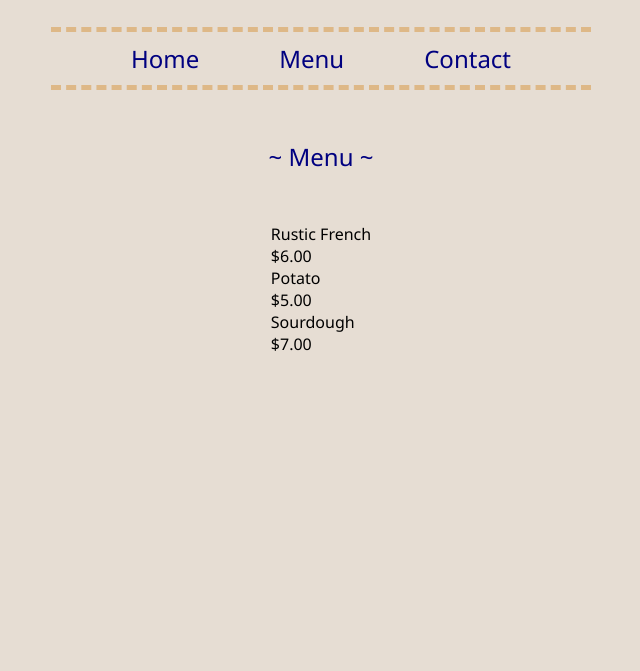
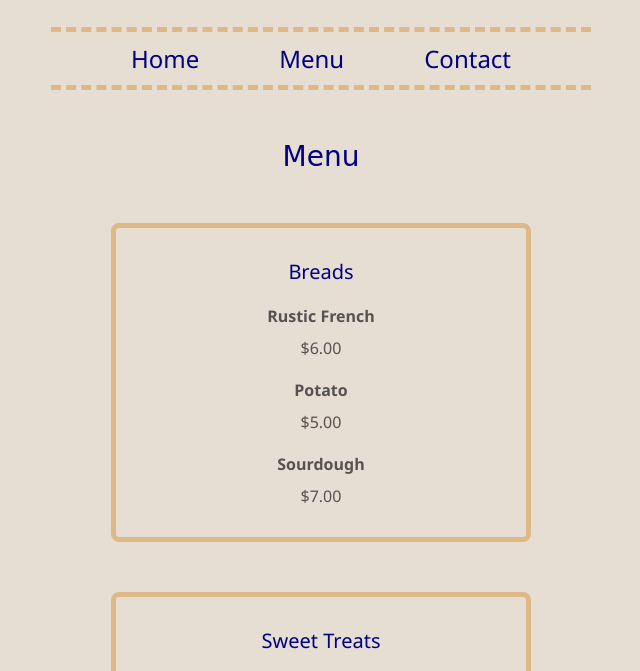
Before and after one commit to mckenziejones12/restaurantPage, a website built with webpack: page dist/index.html in a window 1280 px wide. Both pictures are taken after a click on the button "Menu". Shown: the part 118-789 px from the top of the page, without its empty margins (319-959 px from the left). Built offline with nearby package versions, Linux system fonts and the light colour scheme.

Commit message:
Add menu content

```diff
--- a/src/menu.js
+++ b/src/menu.js
@@ -8,7 +8,31 @@ export const renderMenu = (oldContent) => {
 
   const menuHeader = document.createElement("div");
   menuHeader.setAttribute("id", "menuHeader");
-  menuHeader.textContent = "~ Menu ~";
+  menuHeader.textContent = " Menu ";
+
+  const breadContainer = document.createElement("div");
+  breadContainer.setAttribute("class", "sectionContainer");
+  const breadHeader = document.createElement("div");
+  breadHeader.setAttribute("class", "sectionHeader");
+  breadHeader.textContent = "Breads";
+  const breadContent = document.createElement("div");
+  breadContent.setAttribute("class", "sectionContent");
+
+  const sweetContainer = document.createElement("div");
+  sweetContainer.setAttribute("class", "sectionContainer");
+  const sweetHeader = document.createElement("div");
+  sweetHeader.setAttribute("class", "sectionHeader");
+  sweetHeader.textContent = "Sweet Treats";
+  const sweetContent = document.createElement("div");
+  sweetContent.setAttribute("class", "sectionContent");
+
+  const sandwichContainer = document.createElement("div");
+  sandwichContainer.setAttribute("class", "sectionContainer");
+  const sandwichHeader = document.createElement("div");
+  sandwichHeader.setAttribute("class", "sectionHeader");
+  sandwichHeader.textContent = "Sandwiches";
+  const sandwichContent = document.createElement("div");
+  sandwichContent.setAttribute("class", "sectionContent");
 
   class BreadOption {
     constructor(name, price) {
@@ -29,8 +53,8 @@ export const renderMenu = (oldContent) => {
     currentBread.breadId = `bread${i}`;
 
     // create div for each item
-    const breadSection = document.createElement("div");
-    breadSection.setAttribute("id", "breadSection");
+    const breadItem = document.createElement("div");
+    breadItem.setAttribute("class", "item");
     const nameDiv = document.createElement("p");
     nameDiv.setAttribute("class", "nameDiv");
     nameDiv.textContent = `${currentBread.name}`;
@@ -38,14 +62,104 @@ export const renderMenu = (oldContent) => {
     priceDiv.setAttribute("class", "priceDiv");
     priceDiv.textContent = `${currentBread.price}`;
 
-    breadSection.appendChild(nameDiv);
-    breadSection.appendChild(priceDiv);
-    menuContainer.appendChild(breadSection);
+    breadItem.appendChild(nameDiv);
+    breadItem.appendChild(priceDiv);
+    breadContent.appendChild(breadItem);
+  }
+
+  class sweetOption {
+    constructor(name, price) {
+      this.name = name;
+      this.price = price;
+    }
+  }
+
+  const sweetOptions = [
+    new sweetOption("Keylime Pie", "$4.00"),
+    new sweetOption("Sea Salt Brownie", "$3.50"),
+    new sweetOption("Brown Butter Toffee Cookie", "$3.00"),
+  ];
+
+  // Add new sweet option to sweet section
+  for (let i = 0; i < sweetOptions.length; i++) {
+    const currentSweet = sweetOptions[i];
+    currentSweet.sweetId = `sweet${i}`;
+
+    const sweetItem = document.createElement("div");
+    sweetItem.setAttribute("class", "item");
+    const nameDiv = document.createElement("p");
+    nameDiv.setAttribute("class", "nameDiv");
+    nameDiv.textContent = `${currentSweet.name}`;
+    const priceDiv = document.createElement("p");
+    priceDiv.setAttribute("class", "priceDiv");
+    priceDiv.textContent = `${currentSweet.price}`;
+
+    sweetItem.appendChild(nameDiv);
+    sweetItem.appendChild(priceDiv);
+    sweetContent.appendChild(sweetItem);
+  }
+
+  class sandwichOption {
+    constructor(name, description, price) {
+      this.name = name;
+      this.description = description;
+      this.price = price;
+    }
+  }
+
+  const sandwichOptions = [
+    new sandwichOption(
+      "The Brando",
+      "Salami, lettuce, tomato, provolone cheese, banana peppers, and olives served on a fresh baguette with garlic aioli",
+      " $9.00"
+    ),
+    new sandwichOption(
+      "The Kenzo",
+      "Roast beef served with swiss cheese, lettuce, tomato, roasted red peppers on fresh rye bread with garlic aioli",
+      "$10.00"
+    ),
+    new sandwichOption(
+      "The Shrimpo",
+      "Chicken meatballs, marinara, mozzerella cheese on a french baguette",
+      "$8.00"
+    ),
+  ];
+
+  // Add new sandwich to sandwich section
+  for (let i = 0; i < sandwichOptions.length; i++) {
+    const currentSandwich = sandwichOptions[i];
+    currentSandwich.sandwichID = `sandwich${i}`;
+
+    const sandwichItem = document.createElement("div");
+    sandwichItem.setAttribute("class", "item");
+    const nameDiv = document.createElement("p");
+    nameDiv.setAttribute("class", "nameDiv");
+    nameDiv.textContent = `${currentSandwich.name}`;
+    const descriptionDiv = document.createElement("div");
+    descriptionDiv.setAttribute("class", "descriptionDiv");
+    descriptionDiv.textContent = `${currentSandwich.description}`;
+    const priceDiv = document.createElement("p");
+    priceDiv.setAttribute("class", "priceDiv");
+    priceDiv.textContent = `${currentSandwich.price}`;
+
+    sandwichItem.appendChild(nameDiv);
+    sandwichItem.appendChild(descriptionDiv);
+    sandwichItem.appendChild(priceDiv);
+    sandwichContent.appendChild(sandwichItem);
   }
 
   const content = document.getElementById("content");
   content.appendChild(menuHeader);
   content.appendChild(menuContainer);
+  menuContainer.appendChild(breadContainer);
+  breadContainer.appendChild(breadHeader);
+  breadContainer.appendChild(breadContent);
+  menuContainer.appendChild(sweetContainer);
+  sweetContainer.appendChild(sweetHeader);
+  sweetContainer.appendChild(sweetContent);
+  menuContainer.appendChild(sandwichContainer);
+  sandwichContainer.appendChild(sandwichHeader);
+  sandwichContainer.appendChild(sandwichContent);
 };
 
 export const clearPage = (currentContent) => {
--- a/src/styles.css
+++ b/src/styles.css
@@ -61,9 +61,53 @@
   margin-left: 20px;
 }
 #menuHeader {
-  font-size: 24px;
+  font-size: 28px;
+  font-family: cursive;
   color: navy;
   margin: auto;
   text-align: center;
   align-content: center;
 }
+
+#menuContainer {
+  display: flex;
+  flex-direction: column;
+  text-align: center;
+  align-content: center;
+  gap: 50px;
+}
+
+.sectionContainer {
+  display: flex;
+  flex-direction: column;
+  text-align: center;
+  align-content: center;
+  gap: 20px;
+  border: 5px solid burlywood;
+  border-radius: 8px;
+  padding: 30px;
+  min-width: 350px;
+  max-width: 350px;
+}
+
+.sectionHeader {
+  color: navy;
+  font-size: 20px;
+}
+
+.sectionContent {
+  color: rgba(59, 57, 57, 0.849);
+  font-size: 16px;
+  display: flex;
+  flex-direction: column;
+  gap: 20px;
+}
+.item {
+  display: flex;
+  flex-direction: column;
+  gap: 10px;
+}
+.nameDiv {
+  font-size: 16px;
+  font-weight: 600;
+}
```
